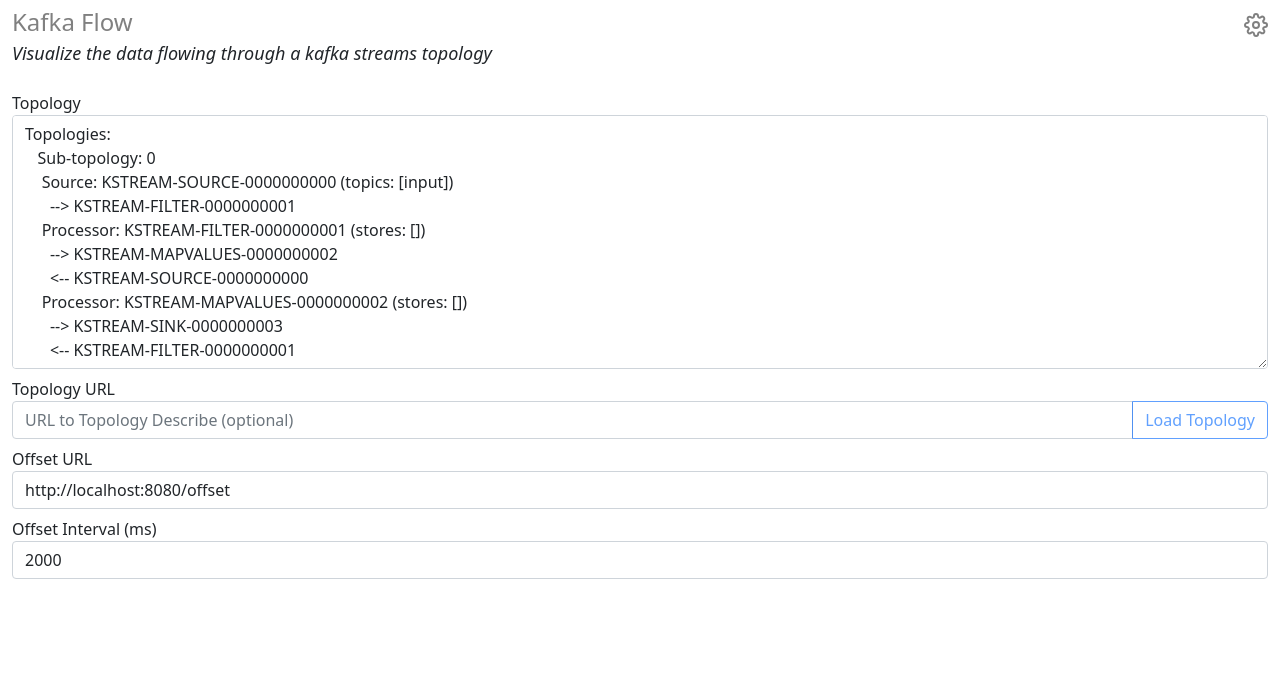
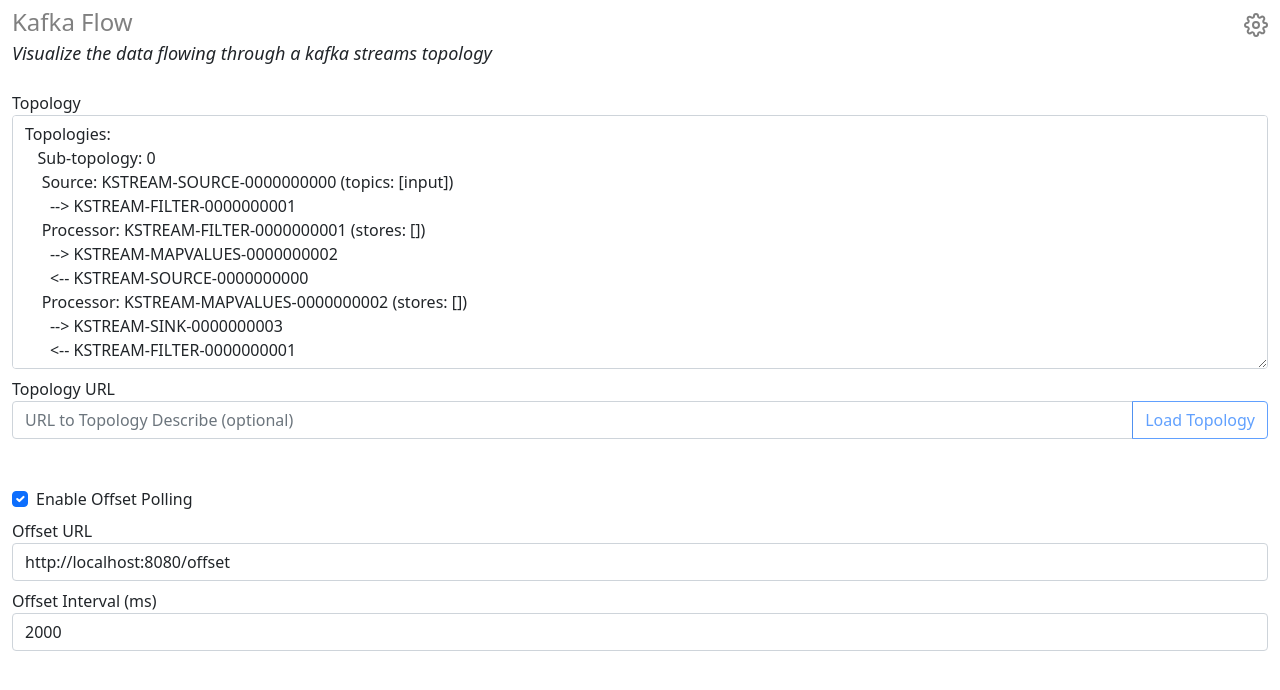
Before and after one commit to lfrei/kafka-flow, a React (Create React App) app: page /settings in a window 1280 px wide. Shown: the top 690 px of the page. Built offline with nearby package versions, Linux system fonts and the light colour scheme.

Commit message:
Add checkbox to disable polling for offsets

```diff
--- a/src/App.js
+++ b/src/App.js
@@ -19,10 +19,12 @@
     topologyUrl: "",
     offsetUrl: "http://localhost:8080/offset",
     offsetInterval: 2000,
+    offsetCheck: true
   });
 
   const onSettingChanged = (e) => {
-    setSettings({ ...settings, [e.target.id]: e.target.value });
+    const value = e.target.type === 'checkbox' ? e.target.checked : e.target.value;
+    setSettings({ ...settings, [e.target.id]: value });
   }
 
   const onLoadTopology = (e) => {
--- a/src/components/Flow.js
+++ b/src/components/Flow.js
@@ -8,11 +8,12 @@
 import updateTopics from '../topology/topic-updater.js';
 import updateEdges from '../topology/edge-updater.js';
 
-function Flow({settings}) {
+function Flow({ settings }) {
     const initialElements = horizontalLayout(convertTopologyToFlow(settings.topology));
     const [elements, setElements] = useState(initialElements);
 
     useEffect(() => {
+        if (settings.offsetCheck) {
             const id = setInterval(() => {
                 let topics = getTopicsFromElements(elements);
 
@@ -26,6 +27,7 @@
             }, settings.offsetInterval);
 
             return () => clearInterval(id);
+        }
     }, [elements, setElements, settings]);
 
     return (
--- a/src/components/Settings.js
+++ b/src/components/Settings.js
@@ -38,6 +38,17 @@
                 </div>
             </div>
 
+            <div className="form-check mt-5 mb-2">
+                <label className="form-check-label" htmlFor="offsetCheck">Enable Offset Polling</label>
+                <input
+                    type="checkbox"
+                    className="form-check-input"
+                    id="offsetCheck"
+                    checked={settings.offsetCheck}
+                    onChange={onSettingChanged}
+                />
+            </div>
+
             <div className="form-group mb-2">
                 <label htmlFor="offsetUrl">Offset URL</label>
                 <input
@@ -47,6 +58,7 @@
                     id="offsetUrl"
                     value={settings.offsetUrl}
                     onChange={onSettingChanged}
+                    disabled={!settings.offsetCheck}
                 />
             </div>
 
@@ -59,6 +71,7 @@
                     id="offsetInterval"
                     value={settings.offsetInterval}
                     onChange={onSettingChanged}
+                    disabled={!settings.offsetCheck}
                 />
             </div>
         </form>
```
Lines whose indentation alone changed are shown as unchanged.
